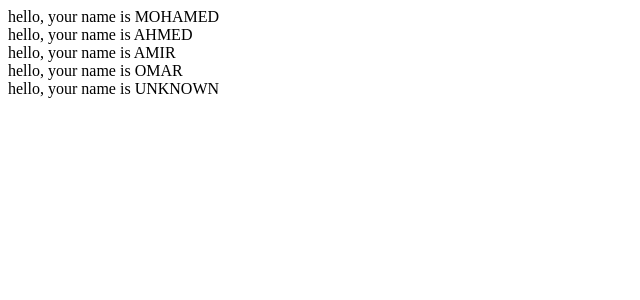
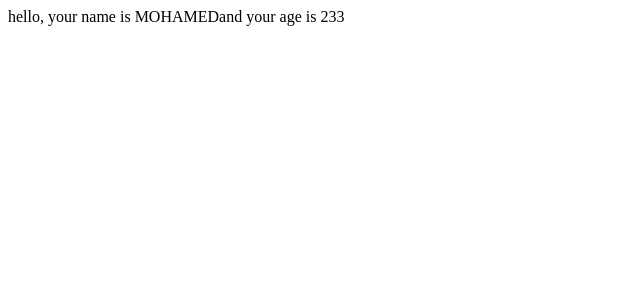
Before and after one commit to mo634/react-tutorial-level-1, a React (Vite) app in the folder ComponentExample/my-app/: page / in a window 1280 px wide. Shown: the top 300 px of the page, without its empty margins (0-640 px from the left). Built offline with nearby package versions, Linux system fonts and the light colour scheme.

Commit message:
15.prop types part1

```diff
--- a/ComponentExample/my-app/src/App.jsx
+++ b/ComponentExample/my-app/src/App.jsx
@@ -5,20 +5,11 @@ export default class App extends Component {
     render() {
         return (
             <div className="">
+
                 <Greeting
                     name="mohamed"
+                    age="23"
                 />
-                <Greeting
-                    name="ahmed"
-                />
-                <Greeting
-                    name="amir"
-                />
-                <Greeting
-                    name="omar"
-                />
-
-                <Greeting />
 
             </div>
         )
--- a/ComponentExample/my-app/src/components/Greeting.jsx
+++ b/ComponentExample/my-app/src/components/Greeting.jsx
@@ -8,6 +8,7 @@ export default class Greeting extends Component {
         return (
             <div className="">
                 hello, your name is {this.props.name.toUpperCase()}
+                and your age is {this.props.age + 3} {/* 233 */}
             </div>
         )
     }
```
